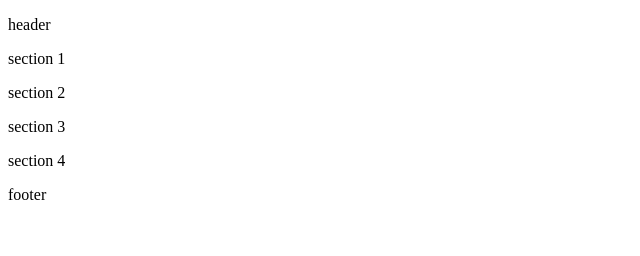
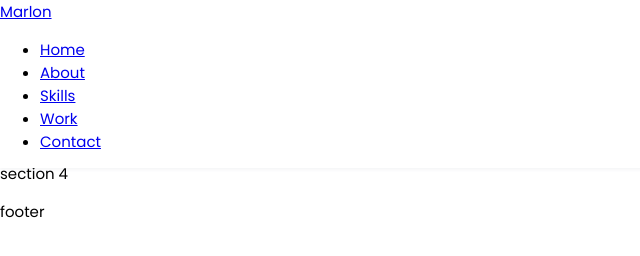
Before and after one commit to ErlichChen/ErlichChen.github.io, a plain HTML site: page index.html in a window 1280 px wide. Shown: the whole page, without its empty margins (0-640 px from the left). Drawn offline with Linux system fonts and the light colour scheme.

Commit message:
Add html&css starter project

```diff
--- /dev/null
+++ b/assets/css/styles.css
@@ -0,0 +1,38 @@
+
+@import url("https://fonts.googleapis.com/css2?family=Poppins:wght@400;600;700&display=swap");
+
+:root {
+    --header-height: 3rem;
+    --body-font: "Poppins", sans-serif;
+    --normal-font-size: .938rem;
+    --second-color: hsl(var(--hue-color), 56%, 12%);
+
+}
+
+/* html {
+    scroll-behavior: smooth;
+} */
+
+body {
+    margin: var(--header-height) 0 0 0;
+    font-family: var(--body-font);
+    font-size: var(--normal-font-size);
+    color: var(--second-color);
+}
+
+.l-header {
+    width: 100%;
+    position: fixed;
+    top: 0;
+    left: 0;
+    z-index: var(--z-fixed);
+    background-color: #fff;
+    box-shadow: 0 1px 4px rgba(146, 161, 176, 0.15);
+}
+
+/* .bd-grid {
+    max-width: 1024px;
+    display: grid;
+    margin-left: var(--mb-2);
+    margin-right: var(--mb-2);
+  } */
--- a/index.html
+++ b/index.html
@@ -3,11 +3,30 @@
 <head>
     <meta charset="UTF-8" />
     <meta name="viewport" content="width=device-width, initail-scal=1.0" />
+    <link rel="stylesheet" href="assets/css/styles.css">
     <title>Fast portfolio</title>
 </head>
 <body>
-    <header>
-        <p>header</p>
+    <header class="l-header">
+        <nav class="nav bd-grid">
+            <div>
+                <a href="#" class="nav__logo">Marlon</a>
+            </div>
+
+            <div>
+                <ul class="nav__list">
+                    <li class="nav__item"><a href="#home" class="nav__link active-link">Home</a></li>
+                    <li class="nav__item"><a href="#about" class="nav__link">About</a></li>
+                    <li class="nav__item"><a href="#skills" class="nav__link">Skills</a></li>
+                    <li class="nav__item"><a href="#work" class="nav__link">Work</a></li>
+                    <li class="nav__item"><a href="#contact" class="nav__link">Contact</a></li>
+                </ul>
+            </div>
+
+            <div>
+                <i class='bx bx-menu'></i>
+            </div>
+        </nav>
     </header>
 
     <main>
@@ -32,5 +51,6 @@
     <footer>
         <p>footer</p>
     </footer>
+    <script src="assets/js/main.js"></script>
 </body>
 </html>
```
Also changed, not shown: assets/js/main.js (added).
